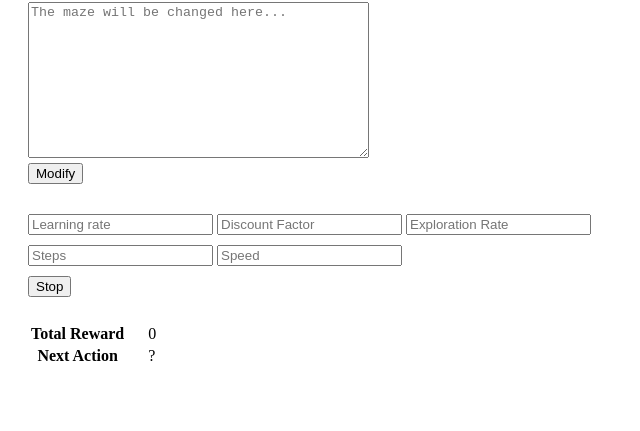
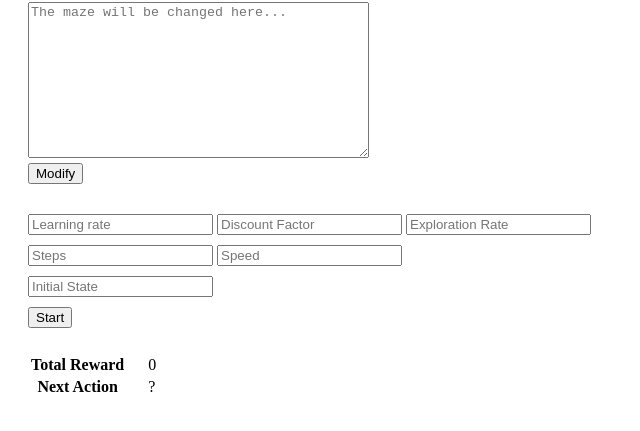
Before and after one commit to Tuanm/reinforcing-traveler, a website: page public/maze/index.html in a window 1280 px wide. Both pictures are taken after a click on the button "Start". Shown: the part 65-496 px from the top of the page, without its empty margins (0-640 px from the left). Drawn offline with nearby package versions, Linux system fonts and the light colour scheme; no server answers.

Commit message:
clean more shits

```diff
--- a/public/maze/index.html
+++ b/public/maze/index.html
@@ -21,6 +21,9 @@
         <div>
             <input type="number" id="max-steps-input" placeholder="Steps" title="Maximum Steps"/>
             <input type="number" id="step-speed-input" placeholder="Speed" title="In Millisecond"/>
+        </div>
+        <div>
+            <input type="text" id="init-state-input" placeholder="Initial State" title="x, y"/>
         </div>
         <button id="start-button">Start</button>
     </div>
--- a/public/maze/script.js
+++ b/public/maze/script.js
@@ -11,6 +11,7 @@ const learningRateInput = document.getElementById('learning-rate-input');
 const discountFactorInput = document.getElementById('discount-factor-input');
 const explorationRateInput = document.getElementById('exploration-rate-input');
 const maxStepsInput = document.getElementById('max-steps-input');
+const initStateInput = document.getElementById('init-state-input');
 const gameStatesContainer = document.getElementById('game-states');
 const totalRewardSpanner = document.getElementById('total-reward');
 const nextActionSpanner = document.getElementById('next-action');
@@ -145,13 +146,18 @@ function init() {
 }
 
 function start() {
+    const initState = initStateInput.value.split(',');
     that.emit('start-game', {
         policyNumber: 1, // Q-learning
         maxSteps: maxStepsInput.value || 200,
         learningRate: learningRateInput.value || 0.5,
         discountFactor: discountFactorInput.value || 0.7,
         explorationRate: explorationRateInput.value || 0.1,
-        stepSpeed: stepSpeedInput.value || 1000 // default: 1 second
+        stepSpeed: stepSpeedInput.value || 1000, // default: 1 second
+        initialState: {
+            x: initState[0].trim(),
+            y: initState[1].trim()
+        }
     });
     that.running = true;
     updateStartButton();
```
